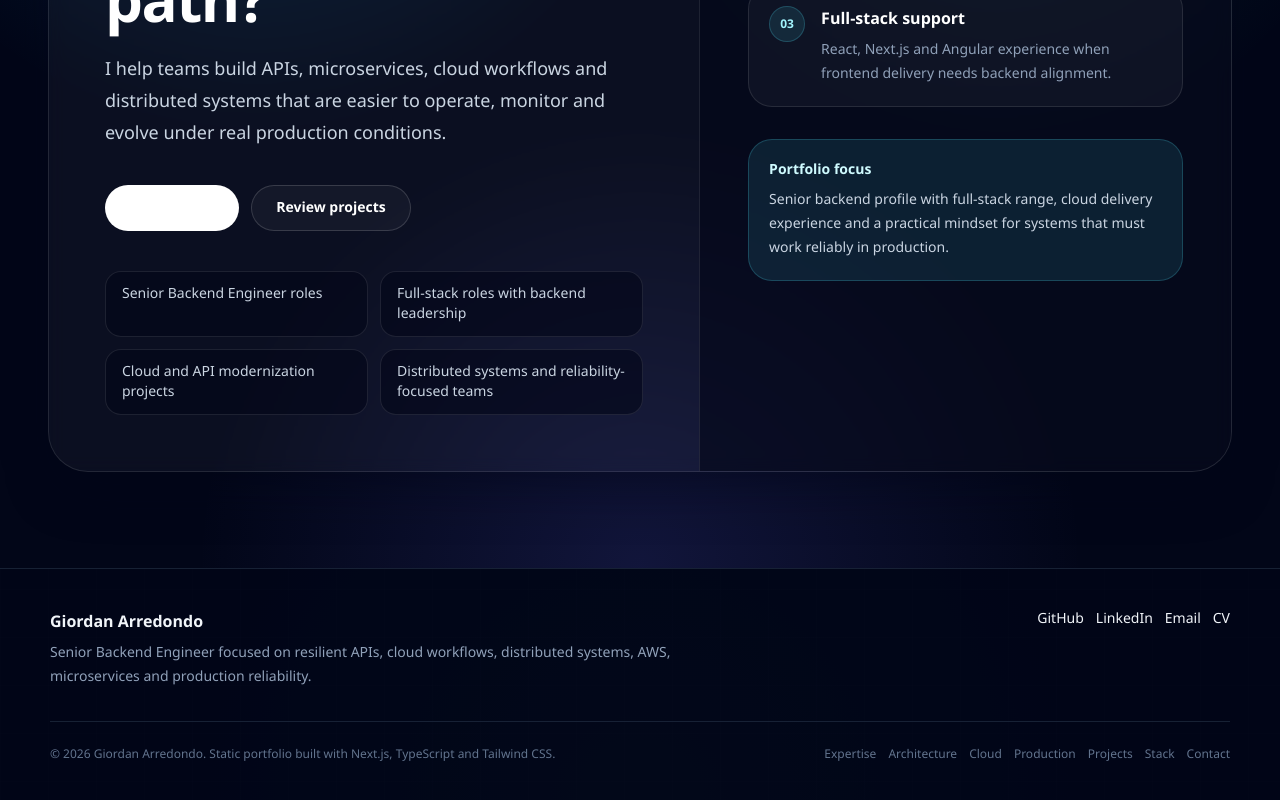
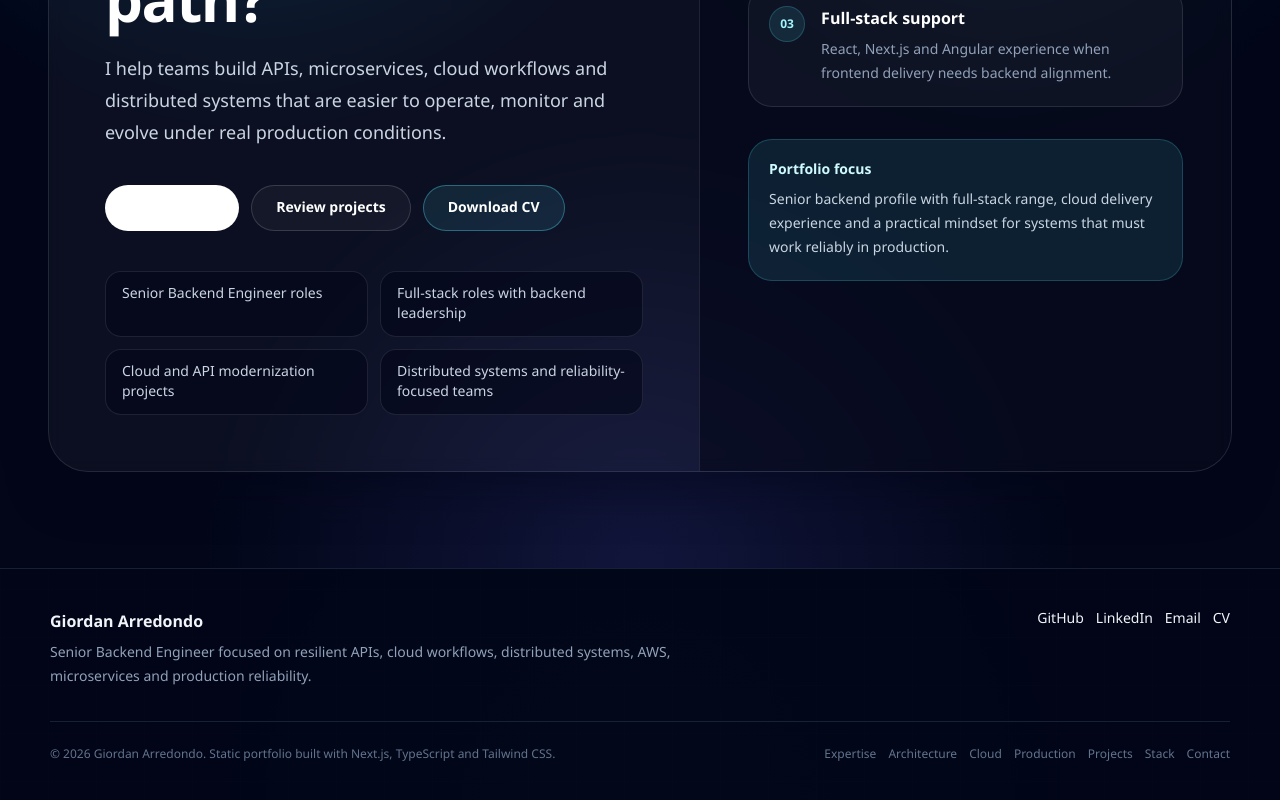
Before and after one commit to giordanap/portfolio, a Next.js app: page / in a window 1280 px wide. Shown: the part 9731-10531 px from the top of the page. Built offline with nearby package versions, Linux system fonts and the light colour scheme.

Commit message:
feat: add CV download CTA link
Add a CV download CTA link to the contact section using the public placeholder path.

```diff
--- a/src/components/sections/contact-cta-section.tsx
+++ b/src/components/sections/contact-cta-section.tsx
@@ -38,7 +38,7 @@ export function ContactCtaSection() {
                 {contactCta.description}
               </p>
 
-              <div className="mt-9 flex flex-col gap-3 sm:flex-row">
+              <div className="mt-9 flex flex-col gap-3 sm:flex-row sm:flex-wrap">
                 <a
                   href={contactCta.primaryAction.href}
                   target="_blank"
@@ -53,6 +53,15 @@ export function ContactCtaSection() {
                   className="inline-flex items-center justify-center rounded-full border border-white/15 bg-white/[0.04] px-6 py-3 text-sm font-semibold text-white transition hover:-translate-y-0.5 hover:border-cyan-300/50"
                 >
                   {contactCta.secondaryAction.label}
+                </a>
+
+                <a
+                  href={contactCta.cvAction.href}
+                  download={contactCta.cvAction.download}
+                  aria-label={contactCta.cvAction.ariaLabel}
+                  className="inline-flex items-center justify-center rounded-full border border-cyan-300/35 bg-cyan-300/10 px-6 py-3 text-sm font-semibold text-cyan-100 transition hover:-translate-y-0.5 hover:border-cyan-200/70 hover:bg-cyan-300/15"
+                >
+                  {contactCta.cvAction.label}
                 </a>
               </div>
 
--- a/src/data/contact-cta.ts
+++ b/src/data/contact-cta.ts
@@ -10,6 +10,12 @@ export const contactCta = {
   secondaryAction: {
     label: "Review projects",
     href: "#projects",
+  },
+  cvAction: {
+    label: "Download CV",
+    href: "cv/giordan-arredondo-cv-placeholder.txt",
+    download: "giordan-arredondo-cv-placeholder.txt",
+    ariaLabel: "Download Giordan Arredondo CV placeholder",
   },
 };
 
```
Also changed, not shown: 1 other file (tests, documents, lock files or other folders).
